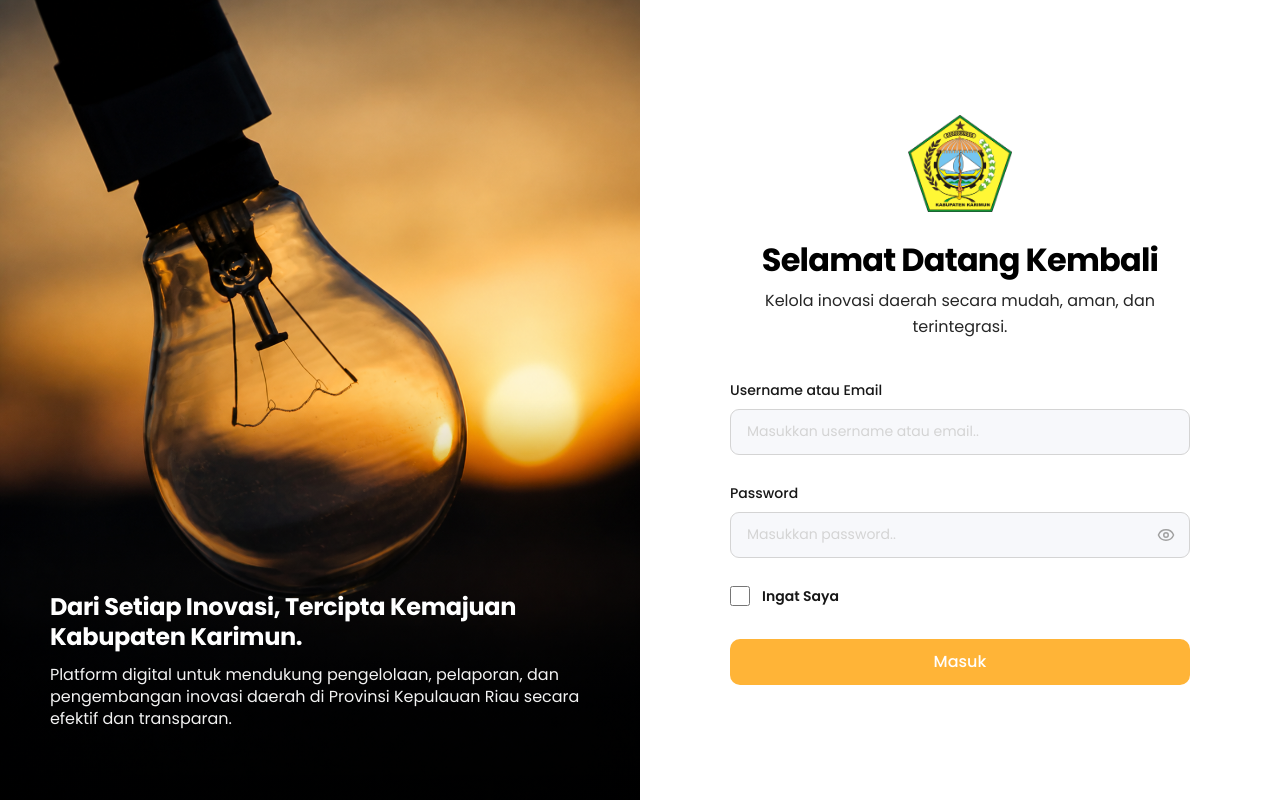
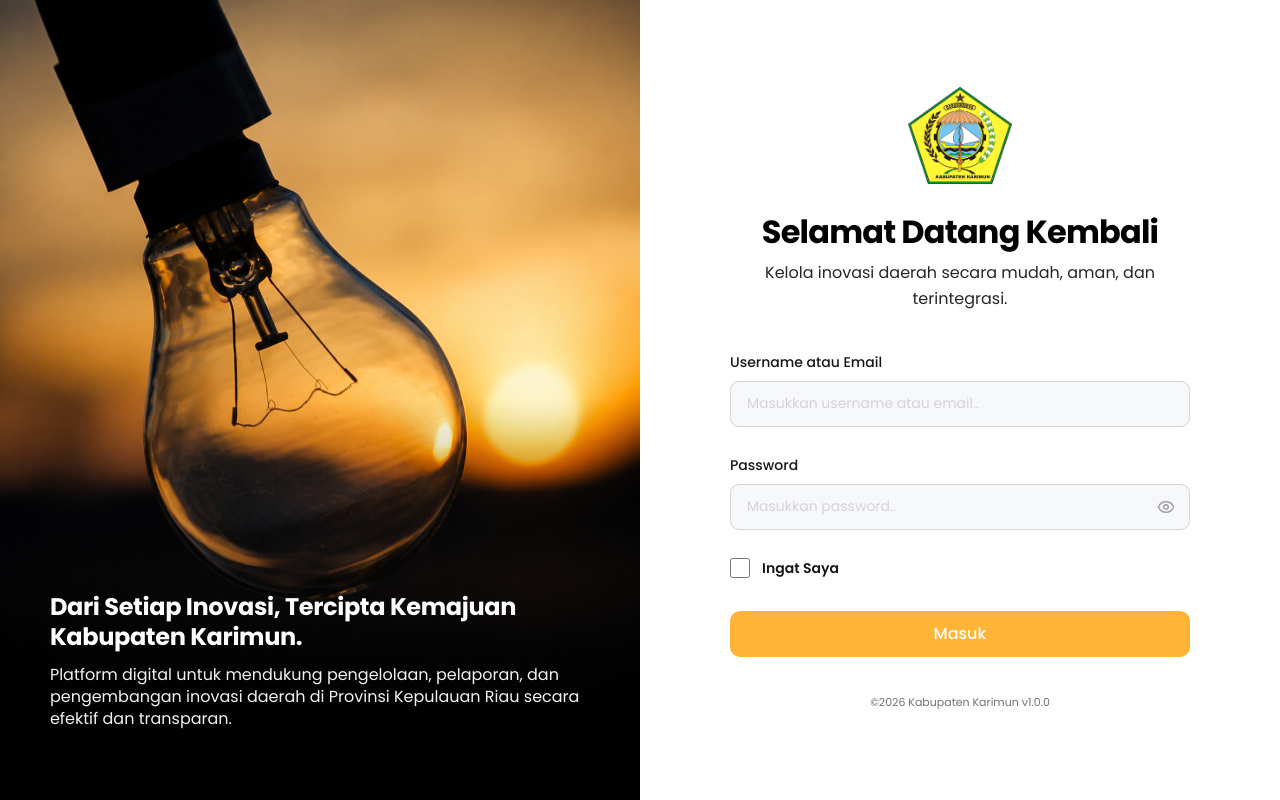
Before and after one commit to ahmadasshidiq/karimun-inovation-next, a Next.js app: page /login in a window 1280 px wide. Built offline with nearby package versions, Linux system fonts and the light colour scheme.

Commit message:
[AY] feat: show app version and developer credits on login page

```diff
--- a/app/(auth)/login/components/login-form.tsx
+++ b/app/(auth)/login/components/login-form.tsx
@@ -3,6 +3,8 @@
 import Image from "next/image";
 import { Eye, EyeOff } from "lucide-react";
 import { useState, type FormEvent } from "react";
+
+import { AppCredit } from "@/components/app-credit";
 
 import type { LoginFormValues } from "../page.config";
 
@@ -117,6 +119,8 @@ export default function LoginForm({
             {isSubmitting ? "Memproses..." : "Masuk"}
           </button>
         </form>
+
+        <AppCredit className="mt-8" align="center" />
       </div>
     </div>
   );
--- /dev/null
+++ b/components/app-credit.tsx
@@ -0,0 +1,79 @@
+"use client";
+
+import Image from "next/image";
+import { useState, type MouseEvent } from "react";
+
+import {
+  Dialog,
+  DialogContent,
+  DialogDescription,
+  DialogTitle,
+} from "@/components/ui/dialog";
+import { cn } from "@/lib/utils";
+
+const APP_NAME = process.env.NEXT_PUBLIC_APP_NAME || "Kabupaten Karimun";
+const APP_VERSION = process.env.NEXT_PUBLIC_APP_VERSION || "1.0.0";
+const APP_DEVELOPERS = (process.env.NEXT_PUBLIC_APP_DEVELOPERS || "")
+  .split(",")
+  .map((name) => name.trim())
+  .filter(Boolean);
+
+type AppCreditProps = {
+  className?: string;
+  align?: "left" | "center";
+};
+
+export function AppCredit({ className, align = "left" }: AppCreditProps) {
+  const [showDevelopers, setShowDevelopers] = useState(false);
+
+  // Klik tiga kali pada teks versi untuk menampilkan tim pengembang.
+  const handleClick = (event: MouseEvent<HTMLButtonElement>) => {
+    if (event.detail === 3) setShowDevelopers(true);
+  };
+
+  return (
+    <div className={className}>
+      <button
+        type="button"
+        onClick={handleClick}
+        className={cn(
+          "w-full select-none text-[11px] text-neutral-500",
+          align === "center" ? "text-center" : "text-left",
+        )}
+      >
+        &copy;{new Date().getFullYear()} {APP_NAME} v{APP_VERSION}
+      </button>
+
+      <Dialog open={showDevelopers} onOpenChange={setShowDevelopers}>
+        <DialogContent className="max-h-[90vh] w-[calc(100%-2rem)] overflow-y-auto bg-white p-8 text-slate-900 [&_[data-slot=dialog-close]]:text-slate-500 [&_[data-slot=dialog-close]]:hover:bg-slate-100 sm:max-w-md">
+          <Image
+            src="/images/logo-jti.png"
+            alt="PT Jaxer Teknologi Indonesia"
+            width={800}
+            height={322}
+            className="mx-auto h-auto w-64"
+          />
+          <div className="mt-4 text-center">
+            <DialogTitle className="text-lg font-bold">
+              Inovasi Daerah {APP_NAME}
+            </DialogTitle>
+            <DialogDescription className="mt-1 text-sm text-slate-700">
+              Inovasi Daerah {APP_NAME} dianalisa, dirancang, dan dibangun oleh
+              PT Jaxer Teknologi Indonesia
+            </DialogDescription>
+          </div>
+          {APP_DEVELOPERS.length ? (
+            <div className="mt-4">
+              <p className="text-base font-bold">Contributor:</p>
+              <ul className="mt-1 space-y-0.5 text-sm text-slate-800">
+                {APP_DEVELOPERS.map((name) => (
+                  <li key={name}>- {name}</li>
+                ))}
+              </ul>
+            </div>
+          ) : null}
+        </DialogContent>
+      </Dialog>
+    </div>
+  );
+}
--- a/components/app-sidebar.tsx
+++ b/components/app-sidebar.tsx
@@ -22,12 +22,7 @@ import {
   UserRound,
 } from "lucide-react";
 
-import {
-  Dialog,
-  DialogContent,
-  DialogDescription,
-  DialogTitle,
-} from "@/components/ui/dialog";
+import { AppCredit } from "@/components/app-credit";
 import {
   DropdownMenu,
   DropdownMenuContent,
@@ -312,65 +307,6 @@ export function AppPageHeader({
   );
 }
 
-const APP_NAME = process.env.NEXT_PUBLIC_APP_NAME || "Kabupaten Karimun";
-const APP_VERSION = process.env.NEXT_PUBLIC_APP_VERSION || "1.0.0";
-const APP_DEVELOPERS = (process.env.NEXT_PUBLIC_APP_DEVELOPERS || "")
-  .split(",")
-  .map((name) => name.trim())
-  .filter(Boolean);
-
-function SidebarCredit() {
-  const [showDevelopers, setShowDevelopers] = useState(false);
-
-  // Klik tiga kali pada teks versi untuk menampilkan tim pengembang.
-  const handleClick = (event: React.MouseEvent<HTMLButtonElement>) => {
-    if (event.detail === 3) setShowDevelopers(true);
-  };
-
-  return (
-    <div className="mt-3 px-1 group-data-[collapsible=icon]:hidden">
-      <button
-        type="button"
-        onClick={handleClick}
-        className="w-full select-none text-left text-[11px] text-neutral-500"
-      >
-        &copy;{new Date().getFullYear()} {APP_NAME} v{APP_VERSION}
-      </button>
-
-      <Dialog open={showDevelopers} onOpenChange={setShowDevelopers}>
-        <DialogContent className="max-h-[90vh] w-[calc(100%-2rem)] overflow-y-auto bg-white p-8 text-slate-900 [&_[data-slot=dialog-close]]:text-slate-500 [&_[data-slot=dialog-close]]:hover:bg-slate-100 sm:max-w-md">
-          <Image
-            src="/images/logo-jti.png"
-            alt="PT Jaxer Teknologi Indonesia"
-            width={800}
-            height={322}
-            className="mx-auto h-auto w-64"
-          />
-          <div className="mt-4 text-center">
-            <DialogTitle className="text-lg font-bold">
-              Inovasi Daerah {APP_NAME}
-            </DialogTitle>
-            <DialogDescription className="mt-1 text-sm text-slate-700">
-              Inovasi Daerah {APP_NAME} dianalisa, dirancang, dan dibangun oleh
-              PT Jaxer Teknologi Indonesia
-            </DialogDescription>
-          </div>
-          {APP_DEVELOPERS.length ? (
-            <div className="mt-4">
-              <p className="text-base font-bold">Contributor:</p>
-              <ul className="mt-1 space-y-0.5 text-sm text-slate-800">
-                {APP_DEVELOPERS.map((name) => (
-                  <li key={name}>- {name}</li>
-                ))}
-              </ul>
-            </div>
-          ) : null}
-        </DialogContent>
-      </Dialog>
-    </div>
-  );
-}
-
 type AppSidebarProps = {
   onLogout?: () => void;
 };
@@ -561,7 +497,7 @@ export function AppSidebar({ onLogout }: AppSidebarProps) {
             </SidebarMenuButton>
           </SidebarMenuItem>
         </SidebarMenu>
-        <SidebarCredit />
+        <AppCredit className="mt-3 px-1 group-data-[collapsible=icon]:hidden" />
       </SidebarFooter>
       <SidebarRail />
     </Sidebar>
```
